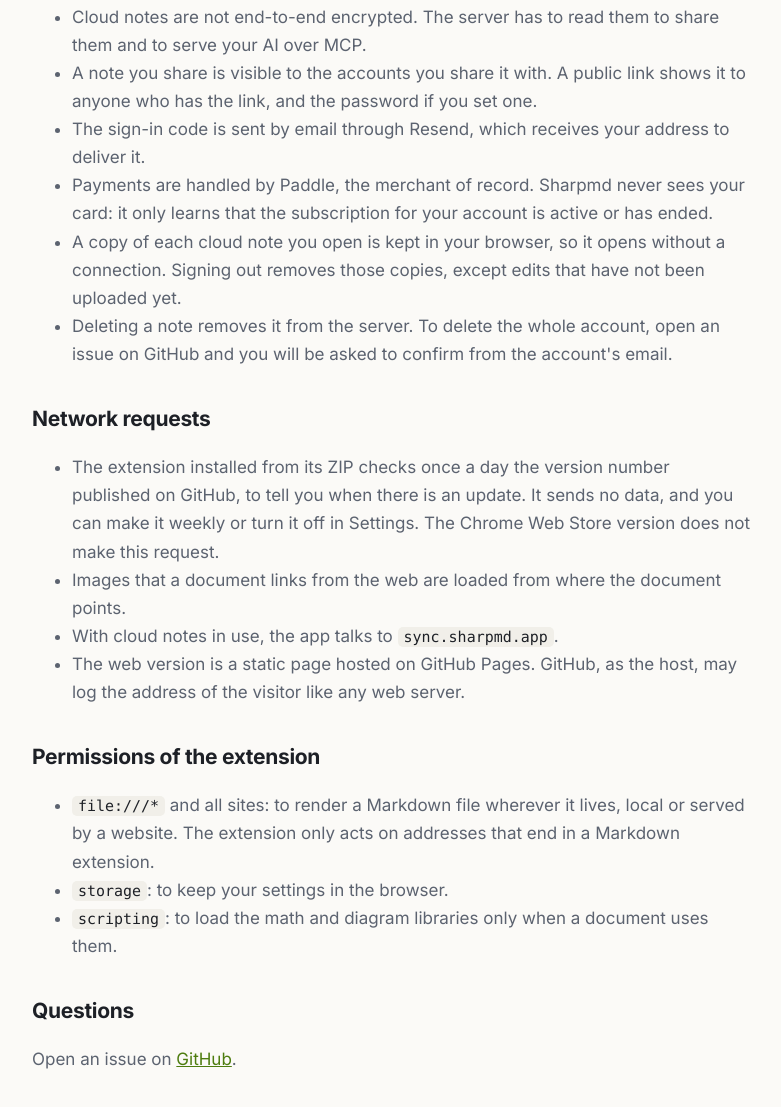
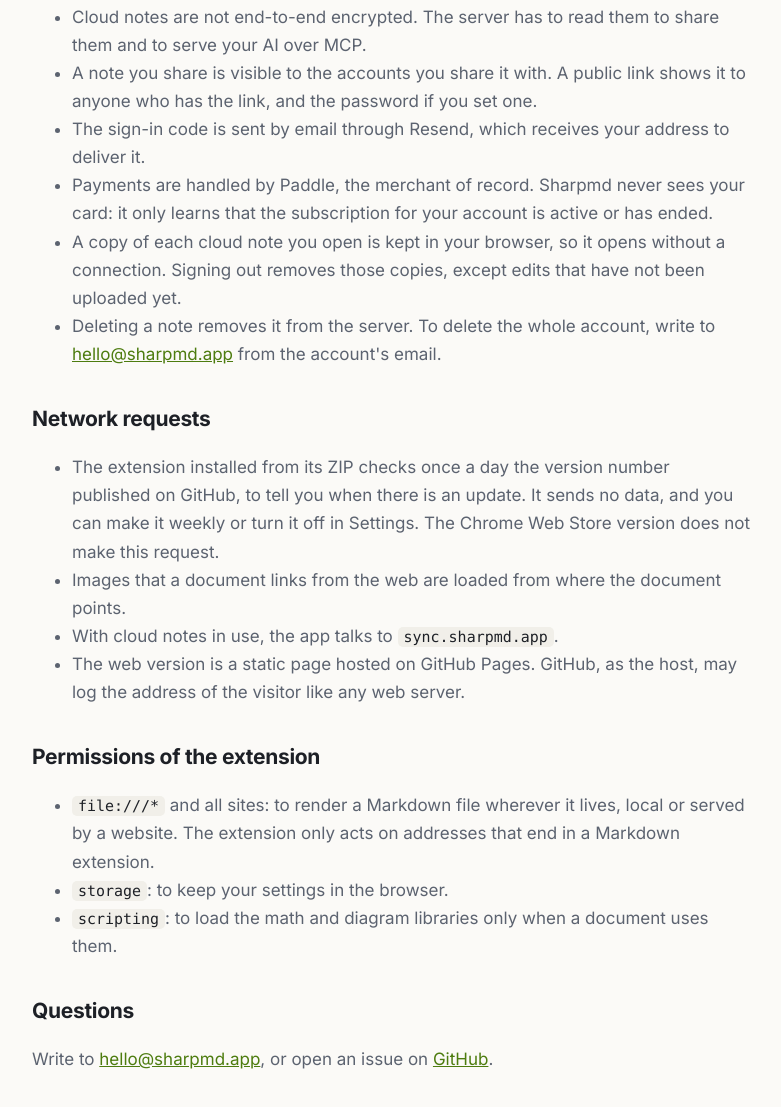
Before and after one commit to MR-Axel/md-tools, a browser extension: page privacy.html in a window 1280 px wide. Shown: the part 761-1868 px from the top of the page, without its empty margins (248-1029 px from the left). Drawn offline with Linux system fonts and the light colour scheme.

Commit message:
Privacy: contact at hello@sharpmd.app

```diff
--- a/privacy.html
+++ b/privacy.html
@@ -46,7 +46,7 @@
       <li>The sign-in code is sent by email through Resend, which receives your address to deliver it.</li>
       <li>Payments are handled by Paddle, the merchant of record. Sharpmd never sees your card: it only learns that the subscription for your account is active or has ended.</li>
       <li>A copy of each cloud note you open is kept in your browser, so it opens without a connection. Signing out removes those copies, except edits that have not been uploaded yet.</li>
-      <li>Deleting a note removes it from the server. To delete the whole account, open an issue on GitHub and you will be asked to confirm from the account's email.</li>
+      <li>Deleting a note removes it from the server. To delete the whole account, write to <a href="mailto:hello@sharpmd.app">hello@sharpmd.app</a> from the account's email.</li>
     </ul>
     <h2>Network requests</h2>
     <ul>
@@ -62,7 +62,7 @@
       <li><code>scripting</code>: to load the math and diagram libraries only when a document uses them.</li>
     </ul>
     <h2>Questions</h2>
-    <p>Open an issue on <a href="https://github.com/MR-Axel/sharpmd/issues">GitHub</a>.</p>
+    <p>Write to <a href="mailto:hello@sharpmd.app">hello@sharpmd.app</a>, or open an issue on <a href="https://github.com/MR-Axel/sharpmd/issues">GitHub</a>.</p>
   </div>
 
   <div lang="es">
@@ -80,7 +80,7 @@
       <li>Una nota compartida la ven las cuentas con las que la compartís. Un enlace público se la muestra a quien tenga el enlace, y la contraseña si le pusiste una.</li>
       <li>El código de acceso llega por correo a través de Resend, que recibe tu dirección para entregarlo.</li>
       <li>Los pagos los maneja Paddle, que es quien vende. Sharpmd nunca ve tu tarjeta: solo se entera de que la suscripción de tu cuenta está activa o terminó.</li>
-      <li>Al eliminar una nota se borra del servidor. Para borrar la cuenta entera, abrí un issue en GitHub y se te va a pedir que confirmes desde el correo de la cuenta.</li>
+      <li>Al eliminar una nota se borra del servidor. Para borrar la cuenta entera, escribí a <a href="mailto:hello@sharpmd.app">hello@sharpmd.app</a> desde el correo de la cuenta.</li>
     </ul>
     <h2>Pedidos de red</h2>
     <ul>
@@ -96,7 +96,7 @@
       <li><code>scripting</code>: para cargar las librerías de matemática y diagramas solo cuando un documento las usa.</li>
     </ul>
     <h2>Consultas</h2>
-    <p>Abrí un issue en <a href="https://github.com/MR-Axel/sharpmd/issues">GitHub</a>.</p>
+    <p>Escribí a <a href="mailto:hello@sharpmd.app">hello@sharpmd.app</a>, o abrí un issue en <a href="https://github.com/MR-Axel/sharpmd/issues">GitHub</a>.</p>
   </div>
 </main>
 <script src="site.js"></script>
```
